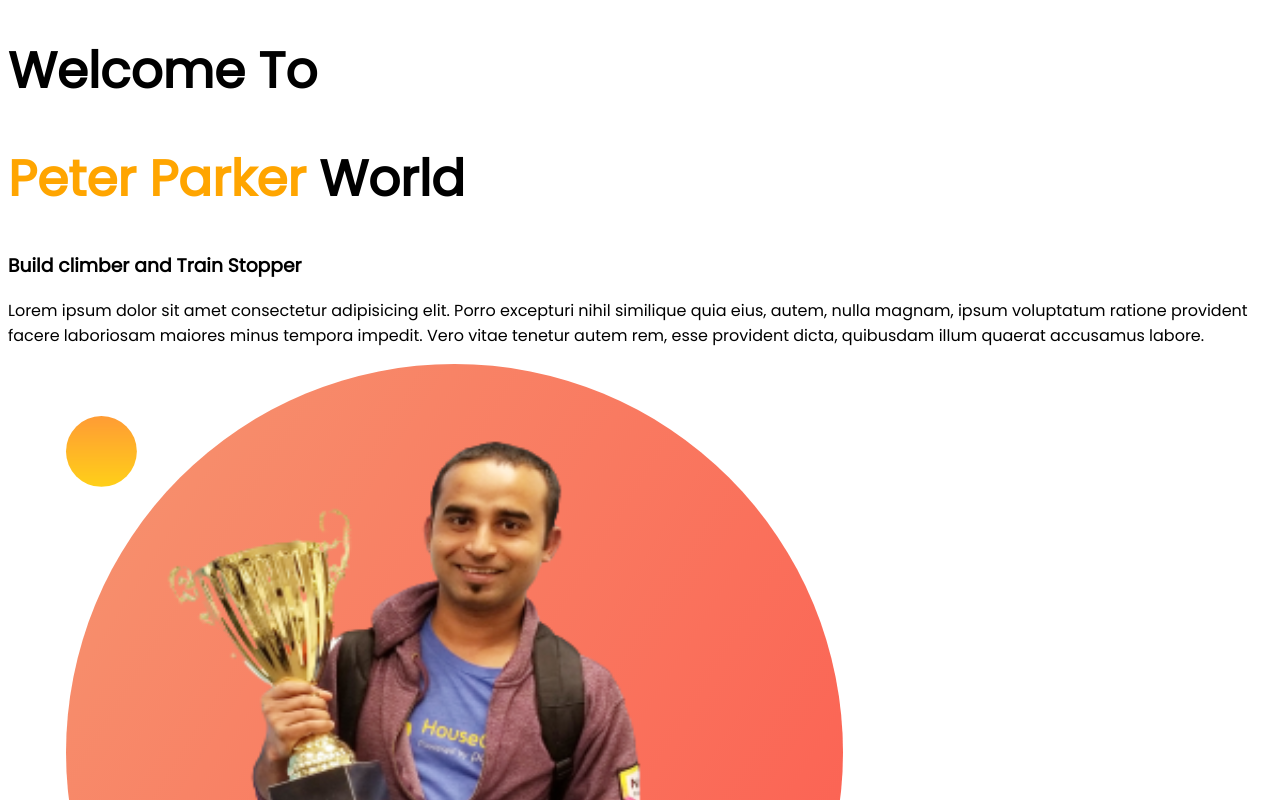
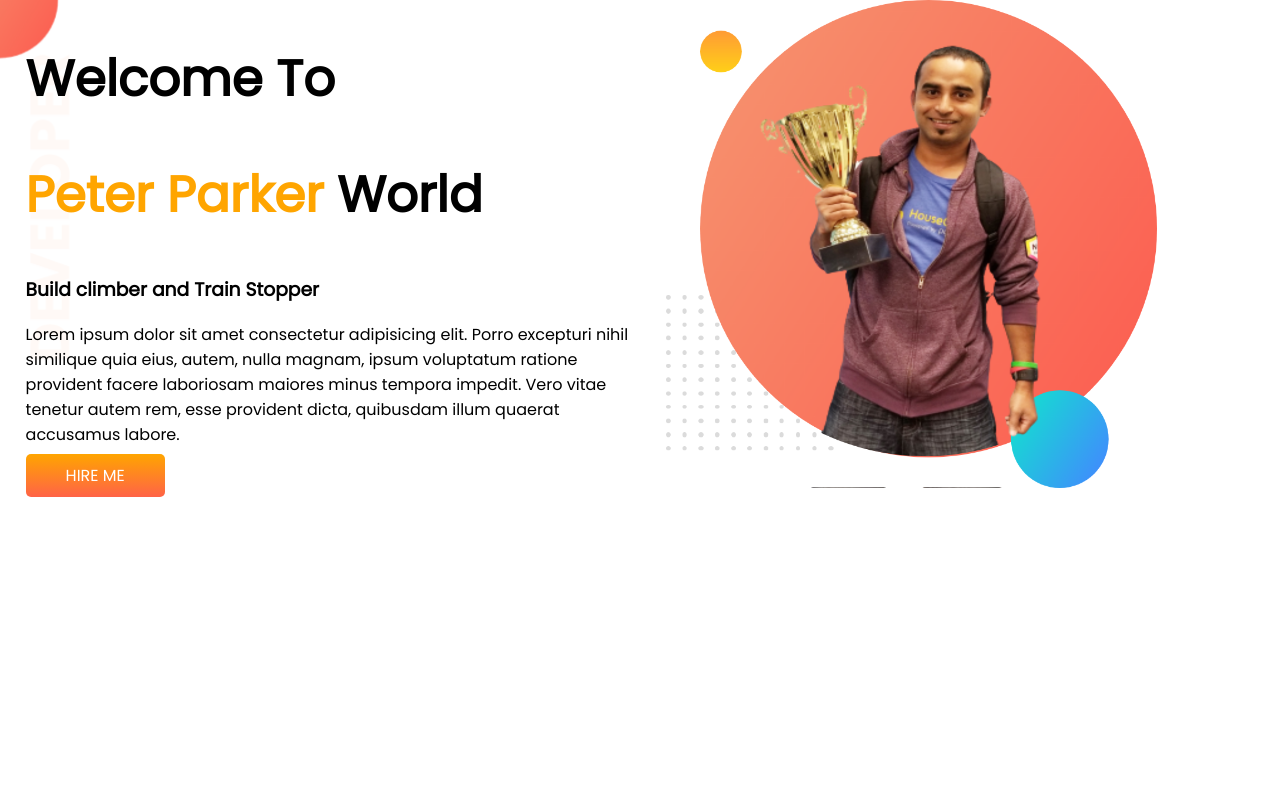
Before and after one commit to 1Omar-Faruk/develepor-portfolio, a plain HTML site: page index.html in a window 1280 px wide. Shown: the top 800 px of the page. Drawn offline with Linux system fonts and the light colour scheme.

Commit message:
top banner added

```diff
--- a/index.html
+++ b/index.html
@@ -1,5 +1,6 @@
 <!DOCTYPE html>
 <html lang="en">
+
 <head>
     <meta charset="UTF-8">
     <meta http-equiv="X-UA-Compatible" content="IE=edge">
@@ -10,12 +11,25 @@
     <link href="https://fonts.googleapis.com/css2?family=Poppins&display=swap" rel="stylesheet">
     <link rel="stylesheet" href="style.css">
 </head>
+
 <body>
-    <h1>Welcome To</h1>
-    <h1><span class="color
-    ">Peter Parker</span> World</h1>
-    <h3>Build climber and Train Stopper</h3>
-    <p>Lorem ipsum dolor sit amet consectetur adipisicing elit. Porro excepturi nihil similique quia eius, autem, nulla magnam, ipsum voluptatum ratione provident facere laboriosam maiores minus tempora impedit. Vero vitae tenetur autem rem, esse provident dicta, quibusdam illum quaerat accusamus labore.</p>
-    <img src="images/jankar-bg.png" alt="">
+    <section class="top-banner">
+        <div class="half-width">
+            <h1>Welcome To</h1>
+            <h1><span class="color
+            ">Peter Parker</span> World</h1>
+            <h3>Build climber and Train Stopper</h3>
+            <p>Lorem ipsum dolor sit amet consectetur adipisicing elit. Porro excepturi nihil similique quia eius,
+                autem,
+                nulla magnam, ipsum voluptatum ratione provident facere laboriosam maiores minus tempora impedit. Vero
+                vitae
+                tenetur autem rem, esse provident dicta, quibusdam illum quaerat accusamus labore.</p>
+            <a class="link-button" target="_blank" href="facebook.com/omar90377">HIRE ME</a>
+        </div>
+        <div class="half-width">
+            <img src="images/jankar-bg.png" alt="">
+        </div>
+    </section>
 </body>
+
 </html>
--- a/style.css
+++ b/style.css
@@ -1,5 +1,6 @@
 body{
     font-family: 'Poppins', sans-serif;
+    margin: 0;
 }
 h1{
     font-size: 50px;
@@ -7,3 +8,25 @@ h1{
 .color{
     color: orange;
 }
+section{
+    display: flex;
+}
+.half-width{
+    width: 50%;
+    padding-left: 2%;
+}
+.half-width img{
+    width: 80%;
+}
+.link-button{
+    text-decoration: none;
+    background-image: linear-gradient(orange,tomato);
+    color: white;
+    font-weight: 400;
+    padding: 10px 40px;
+    border-radius: 5px;
+}
+.top-banner{
+    background-image: url(images/top-banner.png);
+    background-repeat: no-repeat;
+}
```
